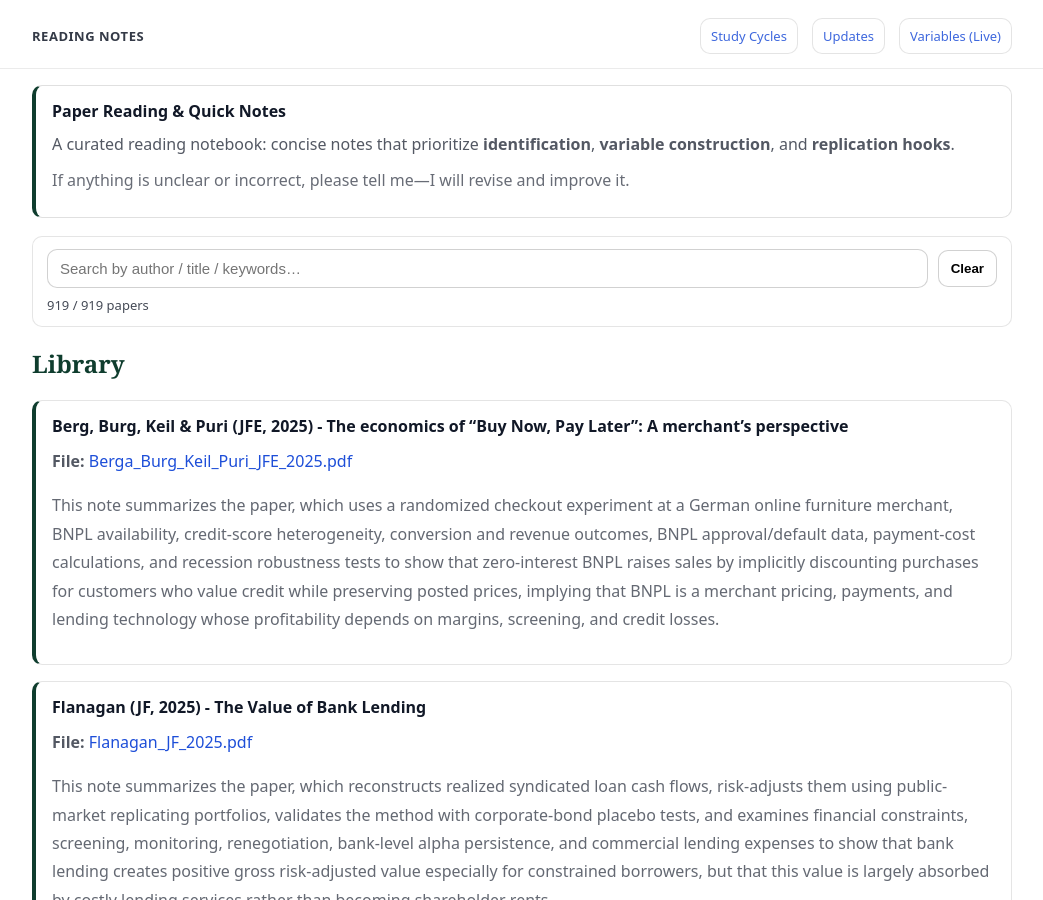
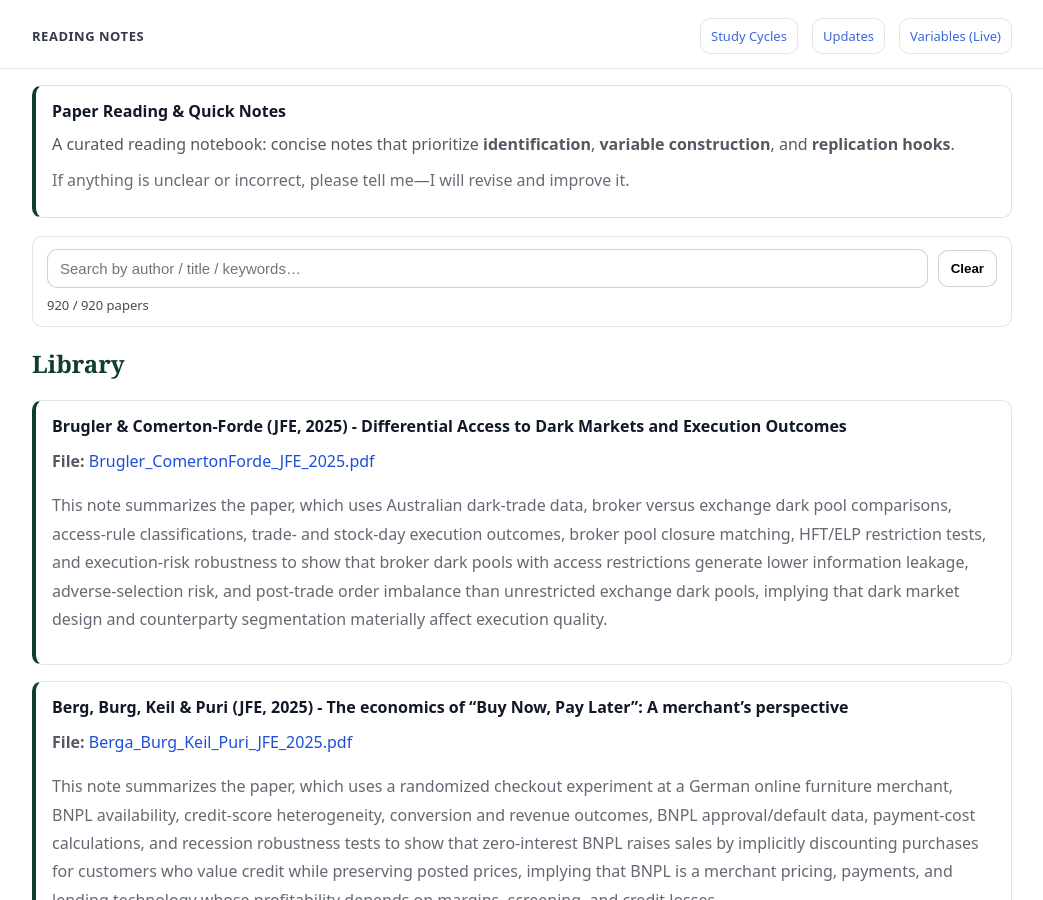
Before and after one commit to yaxinzn/study-archive, a Jekyll site: the page built from reading/index.md, in a window 1280 px wide and 900 px high. Shown: the whole window, without its empty margins (118-1161 px from the left). Built offline with Jekyll 4.4.1, drawn with Linux system fonts in a browser that asks for light colours.

Commit message:
Reading: add/update Brugler_ComertonForde_JFE_2025.pdf

```diff
--- a/_data/reading.yml
+++ b/_data/reading.yml
@@ -1,3 +1,7 @@
+- title: "Brugler & Comerton-Forde (JFE, 2025) - Differential Access to Dark Markets and Execution Outcomes"
+  file: "Brugler_ComertonForde_JFE_2025.pdf"
+  desc: "This note summarizes the paper, which uses Australian dark-trade data, broker versus exchange dark pool comparisons, access-rule classifications, trade- and stock-day execution outcomes, broker pool closure matching, HFT/ELP restriction tests, and execution-risk robustness to show that broker dark pools with access restrictions generate lower information leakage, adverse-selection risk, and post-trade order imbalance than unrestricted exchange dark pools, implying that dark market design and counterparty segmentation materially affect execution quality."
+
 - title: "Berg, Burg, Keil & Puri (JFE, 2025) - The economics of “Buy Now, Pay Later”: A merchant’s perspective"
   file: "Berga_Burg_Keil_Puri_JFE_2025.pdf"
   desc: "This note summarizes the paper, which uses a randomized checkout experiment at a German online furniture merchant, BNPL availability, credit-score heterogeneity, conversion and revenue outcomes, BNPL approval/default data, payment-cost calculations, and recession robustness tests to show that zero-interest BNPL raises sales by implicitly discounting purchases for customers who value credit while preserving posted prices, implying that BNPL is a merchant pricing, payments, and lending technology whose profitability depends on margins, screening, and credit losses."
```
Also changed, not shown: 1 other file.
